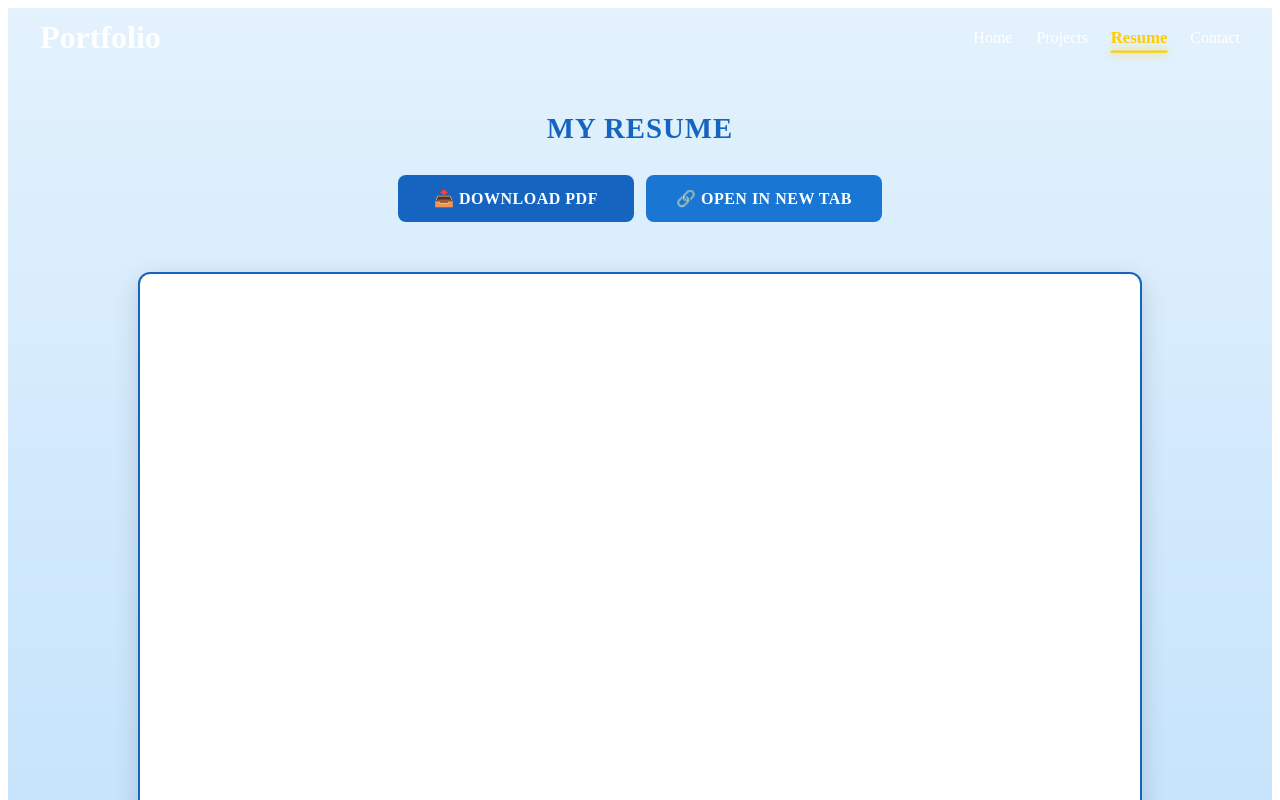
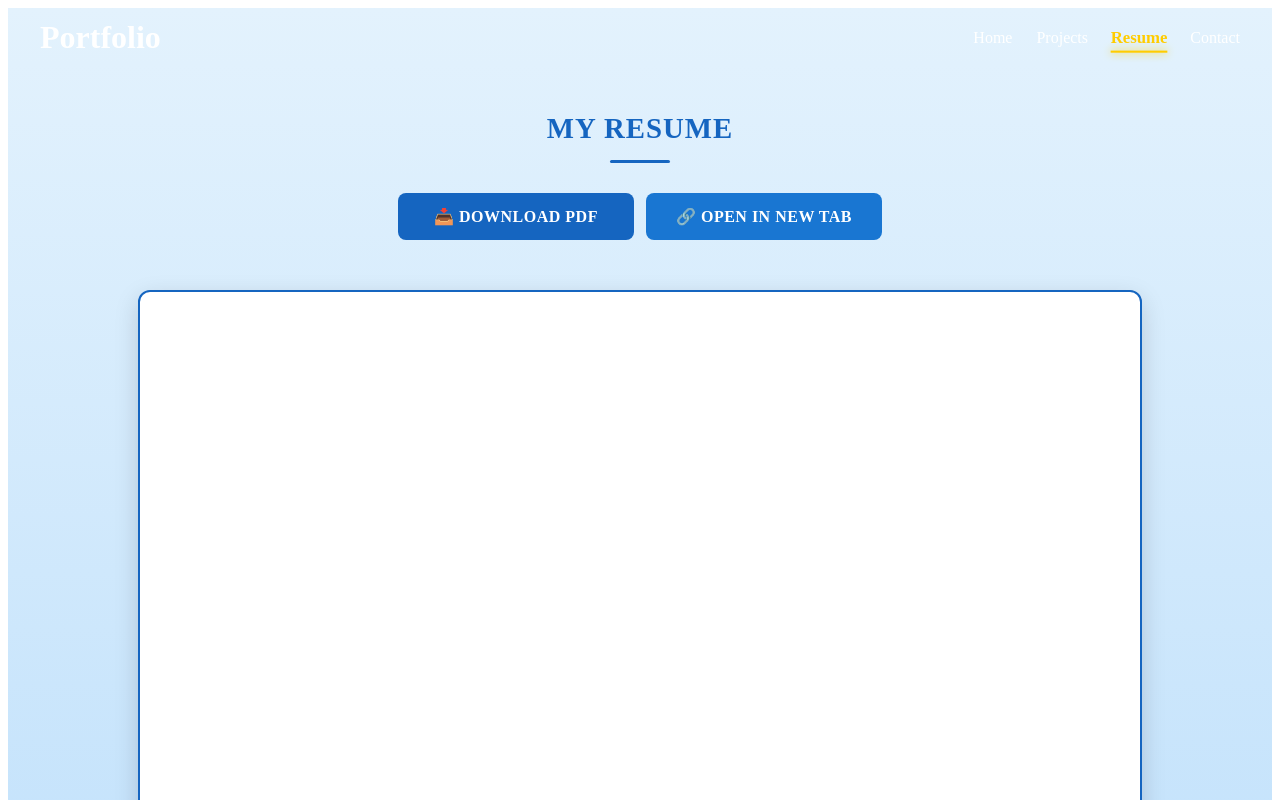
Before and after one commit to Darshan980/portfolio, a React (Vite) app: page /resume in a window 1280 px wide. Shown: the top 800 px of the page. Built offline with nearby package versions, Linux system fonts and the light colour scheme.

Commit message:
Update Resume.jsx

```diff
--- a/src/pages/Resume.jsx
+++ b/src/pages/Resume.jsx
@@ -8,6 +8,7 @@ function Resume() {
     <div className="resume-container">
       <div className="pdf-controls">
         <h2>My Resume</h2>
+        <div className="divider"></div>
         <div className="button-group">
           <a
             href="/RESUME.pdf"
```
